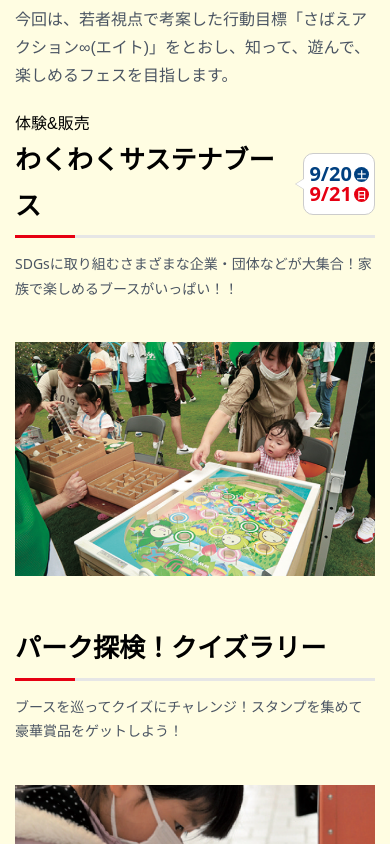
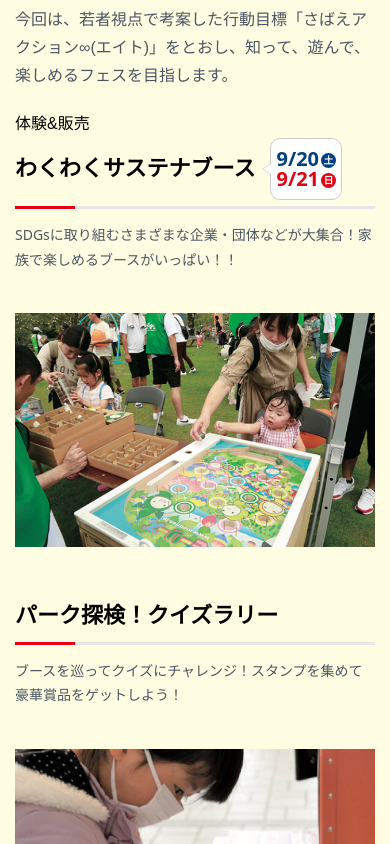
Before and after one commit to Ktjm-555/sabae-event-lp, a React (Vite) app in the folder sabae-event-lp/: page / in a window 390 px wide. Shown: the part 780-1624 px from the top of the page. Built offline with nearby package versions, Linux system fonts and the light colour scheme; a web font is replaced by a local one.

Commit message:
タイトルサイズ修正

```diff
--- a/sabae-event-lp/src/components/CotentsTitle.tsx
+++ b/sabae-event-lp/src/components/CotentsTitle.tsx
@@ -57,7 +57,7 @@ const H1_Title = styled.h1`
 		display: none;
 	}
 
-	@media (max-width: 500px) {
+	@media (max-width: 415px) {
 		.br-sp {
 			display: inline;
 		}
--- a/sabae-event-lp/src/index.css
+++ b/sabae-event-lp/src/index.css
@@ -67,9 +67,9 @@ h1 {
 	}
 }
 
-@media (max-width: 400px) {
+@media (max-width: 500px) {
 	h1 {
-		font-size: 26px;
+		font-size: 22px;
 	}
 	p {
 		font-size: 14px;
```
